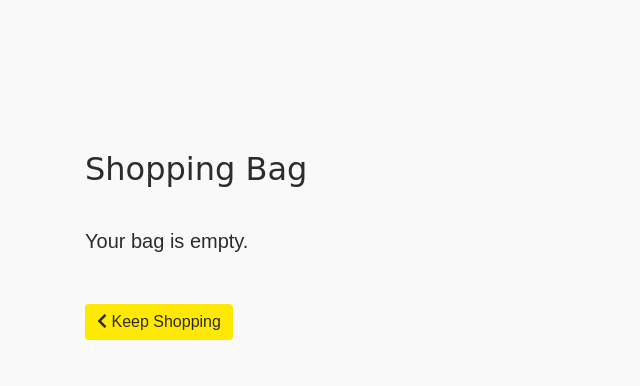
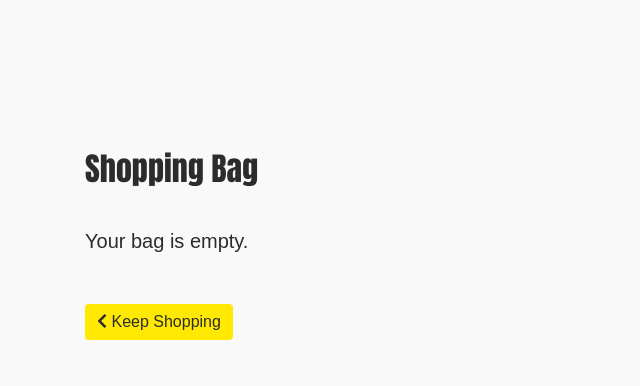
Before and after one commit to michellelclement/magnetic-eyes, a Django app: page /bag/ in a window 1280 px wide. Shown: the part 138-524 px from the top of the page, without its empty margins (0-640 px from the left). Run offline with Django 3.2, Linux system fonts and the light colour scheme; some libraries are stand-ins or nearby versions.

Commit message:
changing the fallback font

```diff
--- a/static/css/base.css
+++ b/static/css/base.css
@@ -11,7 +11,7 @@ body {
 h1,
 h2,
 h4 {
-    font-family: 'Permanent Marker', cursive;
+    font-family: 'Permanent Marker', impact;
     padding-bottom: 30px;
 }
 
```
